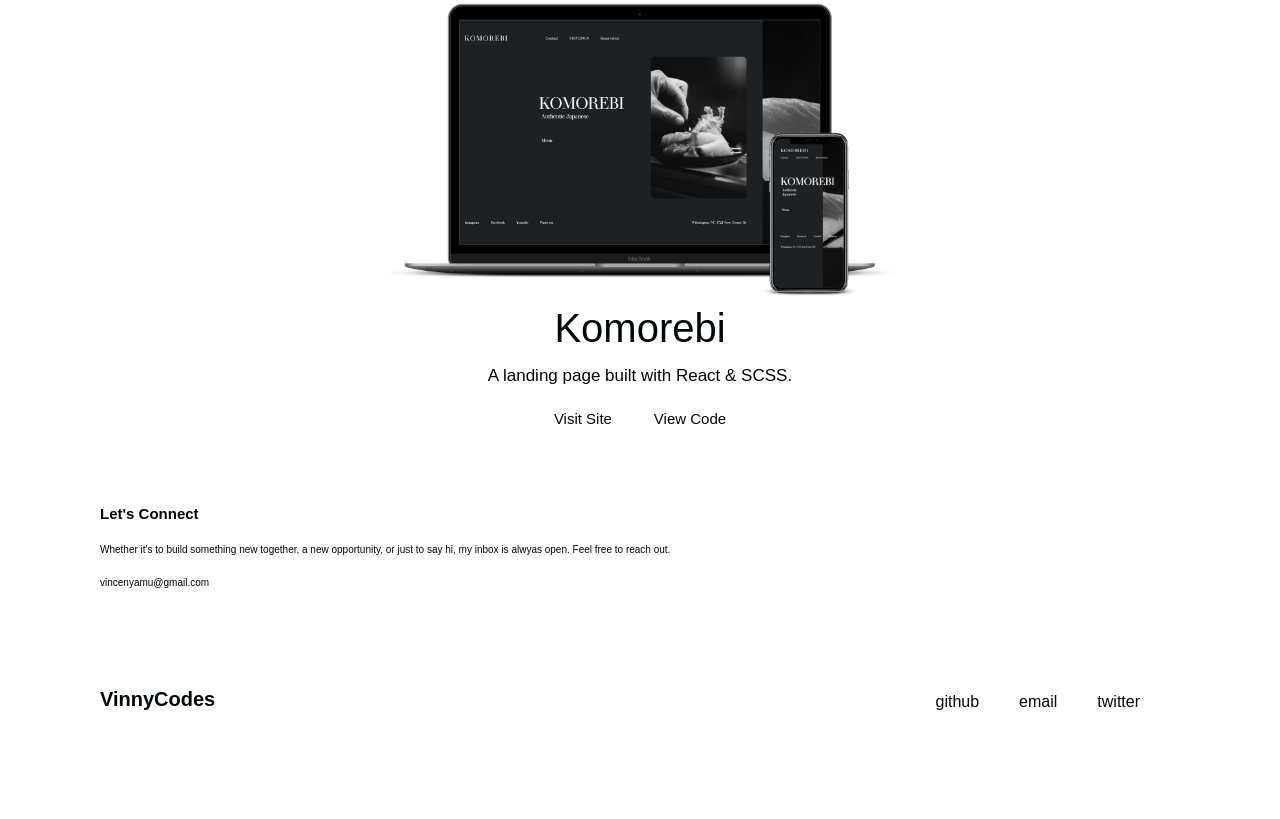
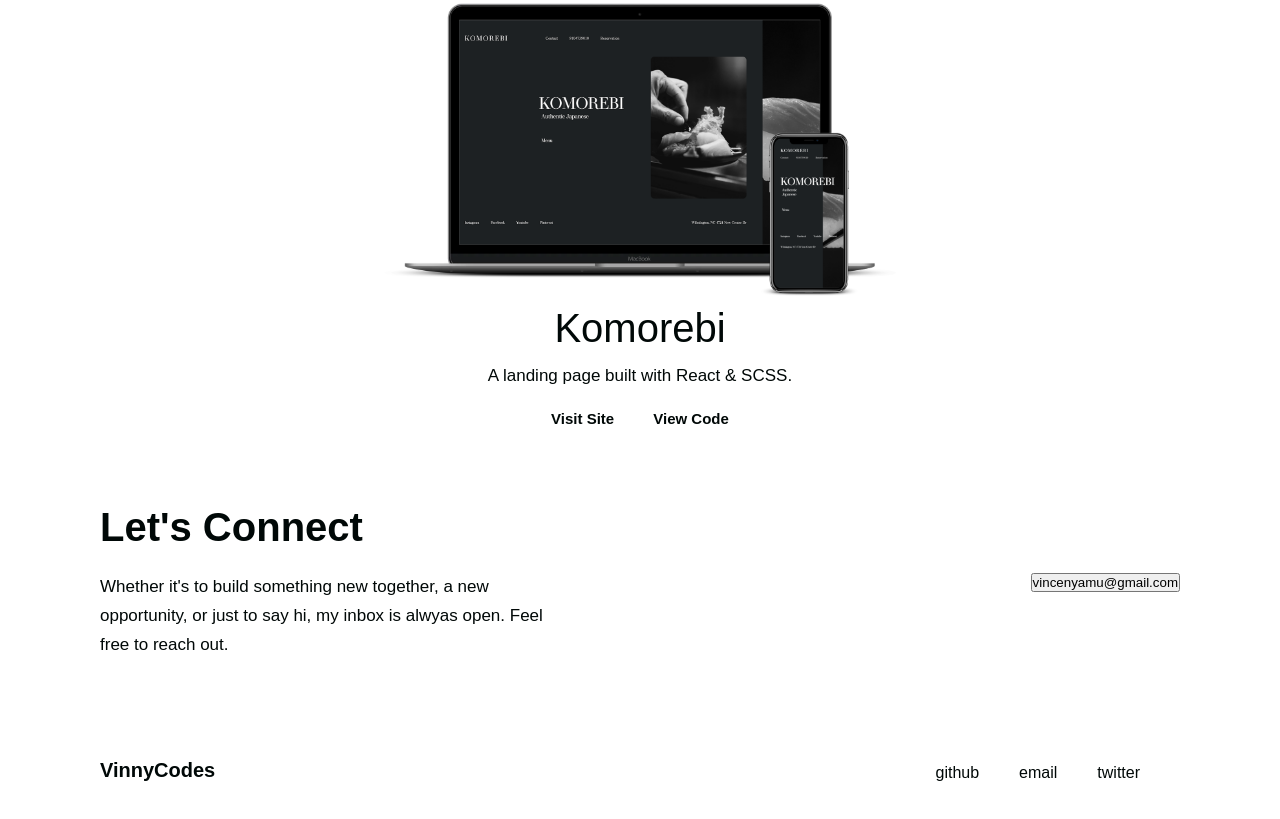
Before and after one commit to VinnyCanCode/Portfolio, a website: page src/index.html in a window 1280 px wide. Shown: the part 2827-3646 px from the top of the page. Drawn offline with nearby package versions, Linux system fonts and the light colour scheme; files that its build step writes are made by us from their sources; files whose address does not match are found by name.

Commit message:
updated site - pre connect section"

```diff
--- a/src/index.html
+++ b/src/index.html
@@ -202,14 +202,17 @@
     </section>
 
     <section class="connect">
-      <h1>Let's Connect</h1>
-      <br /><br />
-      <p>
-        Whether it's to build something new together, a new opportunity, or just
-        to say hi, my inbox is alwyas open. Feel free to reach out.
-      </p>
-      <br /><br />
-      <p>vincenyamu@gmail.com</p>
+      <div class="connect__firstHalf">
+        <h1 class="section__title">Let's Connect</h1>
+        <br /><br />
+        <p class="section__description">
+          Whether it's to build something new together, a new opportunity, or
+          just to say hi, my inbox is alwyas open. Feel free to reach out.
+        </p>
+      </div>
+      <div class="connect__secondHalf">
+        <button class="button">vincenyamu@gmail.com</button>
+      </div>
     </section>
 
     <footer class="footer">
--- a/src/scss/layout/_connect.scss
+++ b/src/scss/layout/_connect.scss
@@ -2,4 +2,15 @@
 // This file contains all styles related to the connect of the site/application.
 // -----------------------------------------------------------------------------
 
-.connect {}
+.connect {
+    display: flex;
+
+
+    p {
+        width: 50%;
+    }
+
+    &__secondHalf {
+        align-self: center;
+    }
+}
--- a/src/scss/layout/_projects.scss
+++ b/src/scss/layout/_projects.scss
@@ -53,6 +53,7 @@
         a:link,
         a:visited {
             font-size: 1.5rem;
+            font-weight: 600;
             border-bottom: 2px solid transparent;
 
 
--- a/src/scss/main.scss
+++ b/src/scss/main.scss
@@ -10,6 +10,7 @@
 @import 'base/typography';
 
 // COMPONENTS SCSS FILES
+@import 'components/button';
 @import 'components/logo';
 
 // LAYOUT SCSS FILES
```
Also changed, not shown: dist/css/main.css, dist/imgs/undraw_feeling_proud_qne1.svg (added), dist/index.html.
